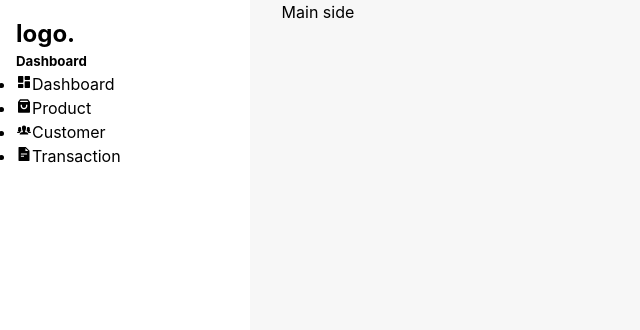
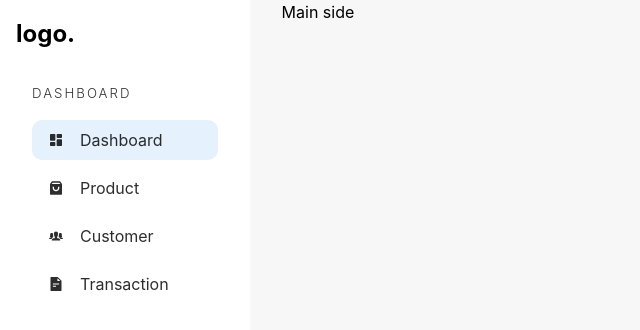
Before and after one commit to manish50kumar/admin-dashboard, a React (Vite) app: page /admin/dashboard in a window 1280 px wide. Shown: the top 330 px of the page, without its empty margins (0-640 px from the left). Built offline with nearby package versions, Linux system fonts and the light colour scheme.

Commit message:
Admin side bar one module complete with css

```diff
--- a/src/components/AdminSidebar.tsx
+++ b/src/components/AdminSidebar.tsx
@@ -7,7 +7,7 @@ import { IoIosPeople } from "react-icons/io";
 const AdminSidebar = () => {
 
   // const navigate = useNavigate();
-  const location = useLocation();
+  // const location = useLocation();
 
   return (
     <aside>
@@ -21,7 +21,12 @@ const AdminSidebar = () => {
             Icon={RiDashboardFill}
             location={location}
           /> */}
-          <li>
+          <li style={
+              {
+                 backgroundColor:location.pathname.includes("/admin/dashboard") ? "rgba(0,115,225,0.1)" : "white"
+              }
+            }
+          >
             <Link to={"/admin/dashboard"}>
               <RiDashboardFill/>
               Dashboard
--- a/src/styles/app.scss
+++ b/src/styles/app.scss
@@ -45,5 +45,26 @@ a{
             display: none;
 
         }
+        > div{
+            margin: 2rem 1rem;
+            > h5{
+                @include heading(2px);
+                opacity: 0.8;
+                margin: 1rem 0;
+            }
+            > ul{
+                @include flex(column, unset,unset,0.5rem);
+                list-style: none;
+                > li {
+                    padding: 0.5rem 1rem;
+                    border-radius: 10px;
+                    a{
+                        color: rgba(0,0,0,0.825);
+                        @include flex(row,unset)
+                    }
+                }
+
+            }
+        }
     }
 }
```
